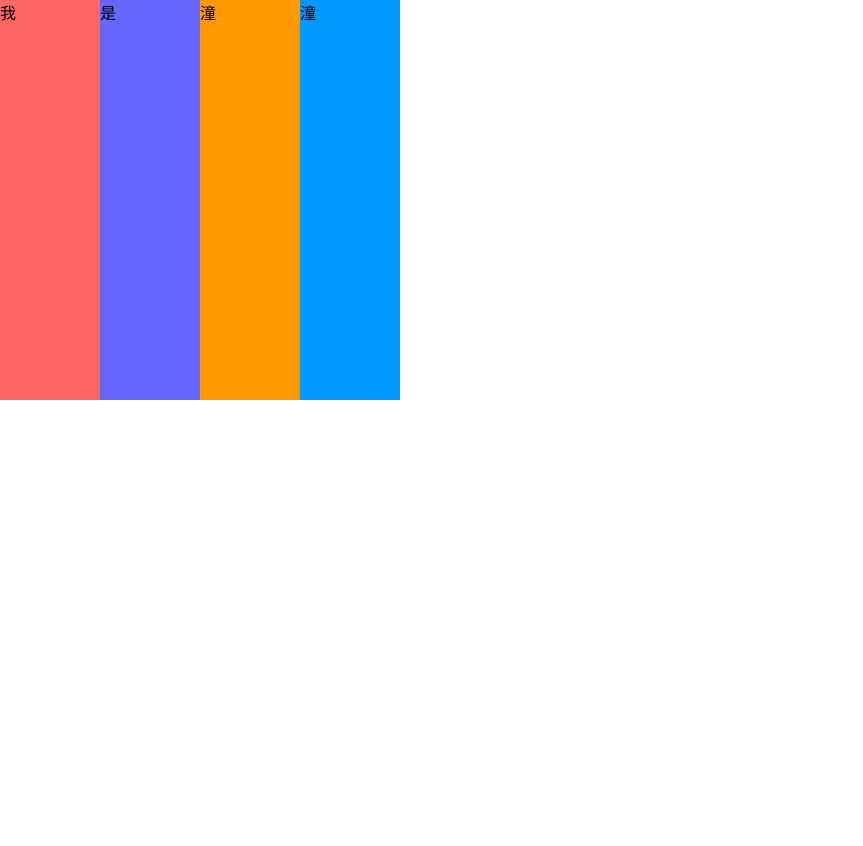
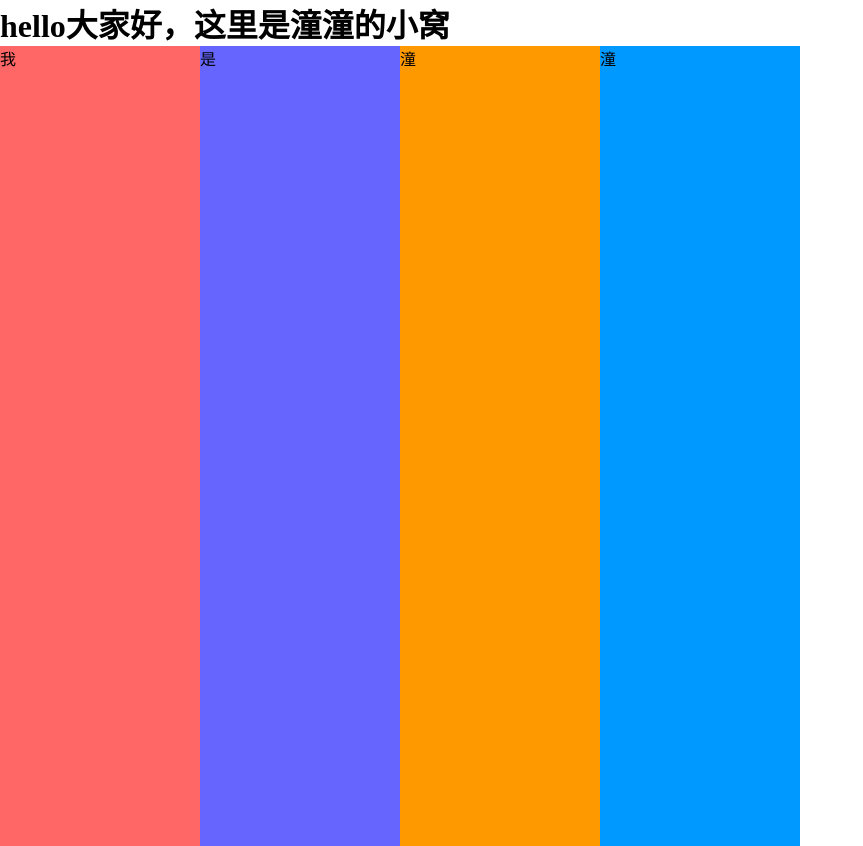
Before and after one commit to Mickealwang/wyt, a plain HTML site: page index.html in a window 1280 px wide. Shown: the whole page, without its empty margins (0-863 px from the left). Before the commit the page ends 800 px from the top, so only its background shows below. Drawn offline with Linux system fonts and the light colour scheme.

Commit message:
Update index.html

```diff
--- a/index.html
+++ b/index.html
@@ -20,8 +20,8 @@
     }
     .average-layout {
         /*display: flex;*/
-        width: 400px;
-        height: 400px;
+        width: 800px;
+        height: 800px;
     }
     div {
         float: left;
@@ -34,7 +34,7 @@
 </head>
 
 <body>
-
+    <h1>hello大家好，这里是潼潼的小窝</h1>
 
   <div class="average-layout">
     <div class="one">我</div>
```
